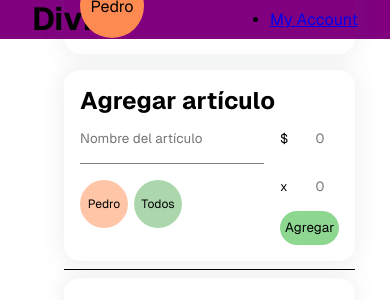
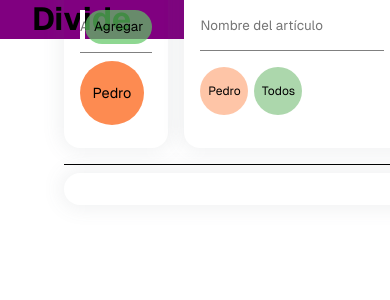
Before and after one commit to soype/divide, a Next.js app: page / in a window 390 px wide. Shown: the top 300 px of the page. Built offline with nearby package versions, Linux system fonts and the light colour scheme.

Commit message:
Refactor positions

```diff
--- a/src/components/Bill/AddBillItem/AddBillItem.module.scss
+++ b/src/components/Bill/AddBillItem/AddBillItem.module.scss
@@ -9,6 +9,7 @@ $button-text: .75rem;
   padding: 1rem;
   border-radius: 1rem;
   gap: 1rem;
+  flex: 1;
   &__container {
     display: flex;
     justify-content: space-between;
--- a/src/components/Bill/Bill.js
+++ b/src/components/Bill/Bill.js
@@ -5,32 +5,23 @@ import styles from './Bill.module.scss'
 import BillItem from './BillItem/BillItem'
 import AddBillItem from './AddBillItem/AddBillItem'
 
-const Bill = ({party}) => {
-
-    const [items, setItems] = useState([])
-
-    const [editedItem, setEditedItem] = useState(null);
-
-    const addItemHandler = (item) => {
-        setItems([...items, item]);
-    }
+const Bill = ({party, items, editItem, removeItem}) => {
 
     const removeItemHandler = (id) => {
-        setItems(items.filter(item => item.id !== id));
+        removeItem(id);
     }
 
     const editItemHandler = (id, item) => {
-        setEditedItem(item);
-        setItems(items.filter(item => item.id !== id));
+        editItem(id, item);
     }
 
   return (
     <div className={styles.bill}>
-        <AddBillItem members={party} addItem={addItemHandler} editedItem={editedItem} />
+        {/* <AddBillItem members={party} addItem={addItemHandler} editedItem={editedItem} /> */}
         <span className={styles.divider}></span>
         <div className={styles.bill__container}>
-        {items.map((item, index) => (
-            <BillItem key={index} {...item} party={party} removeItem={removeItemHandler} editItem={editItemHandler} />
+        {items.map((item) => (
+            <BillItem key={item.id} {...item} party={party} removeItem={removeItemHandler} editItem={editItemHandler} />
         ))}
         </div>
     </div>
--- a/src/components/Calculator/Calculator.js
+++ b/src/components/Calculator/Calculator.js
@@ -6,6 +6,7 @@ import Party from "@/components/Party/Party";
 import Bill from "@/components/Bill/Bill";
 
 import styles from "./Calculator.module.scss";
+import AddBillItem from "../Bill/AddBillItem/AddBillItem";
 
 const Calculator = () => {
   const [party, setParty] = useState([
@@ -15,6 +16,8 @@ const Calculator = () => {
       color: "#FD8B51",
     },
   ]);
+  const [items, setItems] = useState([]);
+  const [editedItem, setEditedItem] = useState(null);
 
   const addMemberHandler = (name) => {
     let arrayEmpty = true;
@@ -59,10 +62,26 @@ const Calculator = () => {
     setParty(party.filter((member) => member.id !== id));
   };
 
+  const addItemHandler = (item) => {
+    setItems([...items, item]);
+  };
+
+  const removeItemHandler = (id) => {
+    setItems(items.filter((item) => item.id !== id));
+  };
+
+  const editItemHandler = (id, item) => {
+    setEditedItem(item);
+    setItems(items.filter((item) => item.id !== id));
+  };
+
   return (
     <div className={styles.calculator}>
-      <Party party={party} addMemberHandler={addMemberHandler} removeMemberHandler={removeMemberHandler} />
-      <Bill party={party} />
+      <div className={styles.calculator__controls}>
+        <Party party={party} addMemberHandler={addMemberHandler} removeMemberHandler={removeMemberHandler} />
+        <AddBillItem members={party} addItem={addItemHandler} editedItem={editedItem} />
+      </div>
+      <Bill party={party} items={items} removeItem={removeItemHandler} editItem={editItemHandler} />
     </div>
   );
 };
--- a/src/components/Calculator/Calculator.module.scss
+++ b/src/components/Calculator/Calculator.module.scss
@@ -3,9 +3,16 @@
     margin: 0 auto;
     padding: 2rem;
     display: flex;
+    flex-direction: column;
     gap: 1rem;
 
     @media all and (max-width: 768px){
         flex-direction: column;
     }
+
+    &__controls{
+        display: flex;
+        flex-direction: row;
+        gap: 1rem;
+    }
 }
--- a/src/components/Party/AddMember/AddMember.module.scss
+++ b/src/components/Party/AddMember/AddMember.module.scss
@@ -1,4 +1,5 @@
 .form {
+    display: flex;
   input {
     border: none;
     outline: none;
@@ -12,5 +13,16 @@
     @media all and (max-width: 768px) {
       display: block;
     }
+    border: solid 1px transparent;
+    background-color: rgba(95, 198, 99, .7);
+    padding: .5rem .5rem;
+    border-radius: 2rem;
+    transition: all .3s;
+    cursor: pointer;
+
+    &:hover{
+      background-color: rgba(95, 198, 99, 1);
+      border: solid 1px rgba(95, 198, 99, 1);
+    }
   }
 }
--- a/src/components/Party/Party.module.scss
+++ b/src/components/Party/Party.module.scss
@@ -2,10 +2,10 @@
     border-radius: 1rem;
     box-shadow: 0 0 20px 3px hsla(212,7%,43%,.1);
     width: 100%;
-    height: 100%;
     margin: 0 auto;
     padding: 1rem;
     display: flex;
+    // justify-content: center;
     flex-direction: column;
     gap: .5rem;
     flex: 1;
--- a/src/components/Party/PartyMember/PartyMember.module.scss
+++ b/src/components/Party/PartyMember/PartyMember.module.scss
@@ -1,5 +1,5 @@
 .party-member {
-    padding: 10px;
+    padding: 1px;
     border-radius: 100%;
     height: 4rem;
     width: 4rem;
@@ -8,4 +8,13 @@
     justify-content: center;
     align-items: center;
     cursor: pointer;
+    p{
+        width: 100%;
+        word-wrap: break-word;
+        text-align: center;
+
+        @media all and (max-width: 768px){
+            font-size: .9rem;
+        }
+    }
 }
```
